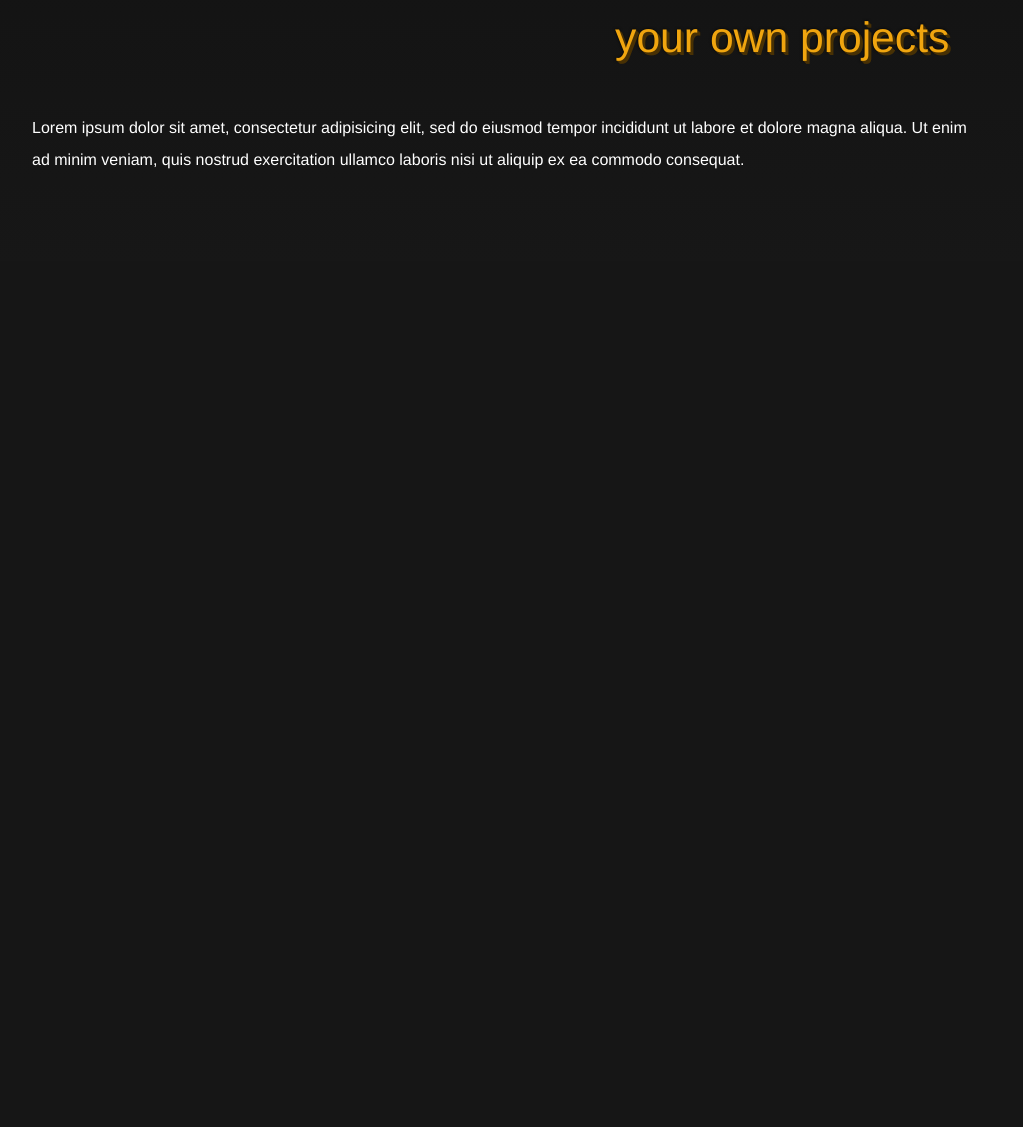
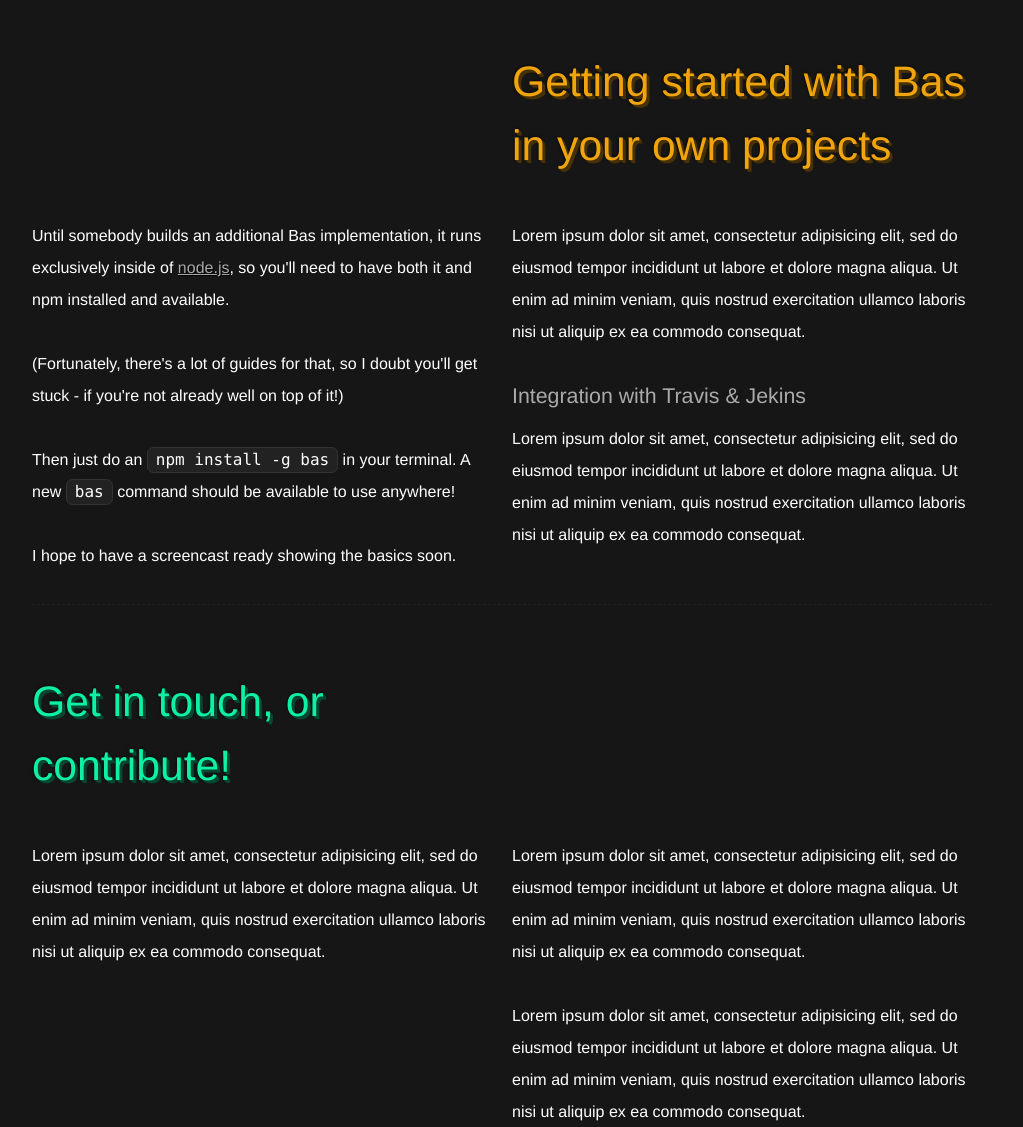
Before and after one commit to cgiffard/Behaviour-Assertion-Sheets, a plain HTML site: page index.html in a window 1280 px wide. Shown: the part 1673-2800 px from the top of the page, without its empty margins (128-1151 px from the left). Before the commit the page ends 1934 px from the top, so only its background shows below. Drawn offline with Linux system fonts and the light colour scheme.

Commit message:
Layout being fleshed out slowly

```diff
--- a/css/screen.css
+++ b/css/screen.css
@@ -22,13 +22,18 @@ body {
 	background-image: -o-linear-gradient(top, hsl(0, 0%, 0%), hsl(0, 0%, 9%));
 	background-image: -ms-linear-gradient(top, hsl(0, 0%, 0%), hsl(0, 0%, 9%));
 	background-image: linear-gradient(top, hsl(0, 0%, 0%), hsl(0, 0%, 9%));
+
+	background-size: 100% 400px;
+	background-repeat: no-repeat;
 }
 
 header {
 	height: 460px;
 	max-width: 1200px;
+	width: 100%;
 	margin-left: auto;
 	margin-right: auto;
+	overflow: hidden;
 }
 
 a.logo {
@@ -74,6 +79,8 @@ h2 {
 	font-size: 2em;
 	color: #AAA;
 	font-weight: lighter;
+	line-height: 1.5em;
+	margin-bottom: 0.5em;
 }
 
 p {
@@ -82,15 +89,26 @@ p {
 	line-height: 2em;
 }
 
+code {
+	display: inline-block;
+	font-family: Menlo, Consolas, Monaco, "Lucida Console", monospace;
+	font-size: 1em;
+	padding-left: 0.5em;
+	padding-right: 0.5em;
+	background-color: #222;
+	border: solid #333 1px;
+	border-radius: 0.4em;
+	line-height: 1.5em;
+}
+
 section {
-	margin-bottom: 8em;
+	margin-bottom: 4em;
 }
 
 article section h1 {
-	min-height: 4em;
 	padding-top: 0.5em;
 	padding-bottom: 0.5em;
-	width: 60%;
+	width: 50%;
 	text-shadow:hsla(333, 88%, 15%, 1) 1px 1px 0px,
 				hsla(333, 88%, 15%, 1) 2px 2px 0px,
 				hsla(333, 88%, 15%, 1) 3px 3px 0px,
@@ -104,11 +122,17 @@ article section.alternate h1 {
 				hsla(40, 88%, 15%, 1) 3px 3px 0px,
 				black 0px 0px 3px;
 	color: hsla(40, 88%, 50%, 1);
-	text-align: right;
 
 	width: 100%;
-	padding-left: 40%;
-	padding-right: 1em;
+	padding-left: 50%;
+}
+
+article section.finally h1 {
+	text-shadow:hsla(160, 88%, 15%, 1) 1px 1px 0px,
+				hsla(160, 88%, 15%, 1) 2px 2px 0px,
+				hsla(160, 88%, 15%, 1) 3px 3px 0px,
+				black 0px 0px 3px;
+	color: hsla(160, 88%, 50%, 1);
 }
 
 section > p {
@@ -118,13 +142,12 @@ section > p {
 article section .col {
 	width: 50%;
 	float: left;
+	padding-right: 1em;
 }
 
 section.intermediate {
 	width: 100%;
 	padding: 2em;
-	margin-left: -2em;
-	margin-right: -2em;
 	border: solid rgba(255,255,255,0.09) 1px;
 	border-radius: 10px;
 	box-shadow: black 0px 2px 2px;
@@ -152,18 +175,18 @@ section > *:last-child:after {
 	position: absolute;
 }
 
-.col h3 {
+.fourcol .col h3 {
 	font-size: 1.5em;
 	min-height: 3em;
 	color: #a17500;
 }
 
-.col p:nth-child(odd) {
+.fourcol .col p:nth-child(odd) {
 	min-height: 8em;
 	font-size: 1.3em;
 }
 
-.col p:last-child {
+.fourcol .col p:last-child {
 	font-size: 1.3em;
 }
 
@@ -187,6 +210,7 @@ pre {
 	line-height: 1.7em;
 	padding-left: 1em;
 	margin-bottom: 4em;
+	overflow: hidden;
 }
 
 pre atrule {
@@ -219,3 +243,9 @@ pre barewordvalue, pre comparison {
 pre regex {
 	color: #b91620;
 }
+
+hr {
+	clear: both;
+	border: none;
+	border-top: dashed #222 1px;
+}
--- a/index.html
+++ b/index.html
@@ -36,13 +36,16 @@
 		</header>
 		<article main>
 			<section class="intro normal">
-				<h1>Bas. Client side integration testing made less painful.</h1>
+				<h1>Bas. Client side integration testing made much less painful.</h1>
 				<div class="col">
 					<p pain-level="0">
 						Behaviour Assertion Sheets are a new way to assert to a test
 						library how the front-end aspects of your website are intended
 						to fit together. The syntax is familiar to anybody who has
 						ever used CSS - simple, declarative, no cruft.
+					</p>
+					<p>
+						<strong>It's much less painful. It might even be fun.</strong>
 					</p>
 					<p>
 						Bas (pronounced &lsquo;bass&rsquo;) is written in JavaScript,
@@ -62,10 +65,11 @@
 
     <selector>section p.intro:nth-child(1)</selector> {
         <assertion><test>text</test>: <bareword>contains</bareword>(<barewordvalue>"simple"</barewordvalue>), <regex>/declarative/i</regex></assertion>;
-        <assertion><test>attribute(pain-level)</test>: <bareword>lt</bareword>(<barewordvalue>99999</barewordvalue>)</assertion>;
+        <assertion title="This assertion is definitely *never* going to fail."><test>attribute(pain-level)</test>: <bareword>lt</bareword>(<barewordvalue>99999</barewordvalue>)</assertion>;
     }
 }
 </pre>
+				<hr />
 			</section>
 			<section class="intermediate fourcol">
 				<h2>What can I use Bas for?</h2>
@@ -108,12 +112,69 @@
 			</section>
 			<section class="alternate">
 				<h1>Getting started with Bas in your own projects</h1>
+				<div class="col">
+					<p>
+						Until somebody builds an additional Bas implementation, it
+						runs exclusively inside of <a href="http://nodejs.org/">node.js</a>,
+						so you'll need to have both it and npm installed and available.
+					</p>
+					<p>
+						(Fortunately, there's a lot of guides for that, so I doubt
+						you'll get stuck - if you're not already well on top of it!)
+					</p>
+					<p>
+						Then just do an <code>npm install -g bas</code> in your terminal.
+						A new <code>bas</code> command should be available to use anywhere!
+					</p>
+					<p>
+						I hope to have a screencast ready showing the basics soon.
+					</p>
+				</div>
+				<div class="col">
 					<p>
 						Lorem ipsum dolor sit amet, consectetur adipisicing elit,
 						sed do eiusmod tempor incididunt ut labore et dolore magna
 						aliqua. Ut enim ad minim veniam, quis nostrud exercitation
 						ullamco laboris nisi ut aliquip ex ea commodo consequat.
 					</p>
+					<h2>Integration with Travis & Jekins</h2>
+					<p>
+						Lorem ipsum dolor sit amet, consectetur adipisicing elit,
+						sed do eiusmod tempor incididunt ut labore et dolore magna
+						aliqua. Ut enim ad minim veniam, quis nostrud exercitation
+						ullamco laboris nisi ut aliquip ex ea commodo consequat.
+					</p>
+				</div>
+				<hr />
+			</section>
+			<section class="finally">
+				<h1>Get in touch, or contribute!</h1>
+				<div class="col">
+					<p>
+						Lorem ipsum dolor sit amet, consectetur adipisicing elit,
+						sed do eiusmod tempor incididunt ut labore et dolore magna
+						aliqua. Ut enim ad minim veniam, quis nostrud exercitation
+						ullamco laboris nisi ut aliquip ex ea commodo consequat.
+					</p>
+				</div>
+				<div class="col">
+					<p>
+						Lorem ipsum dolor sit amet, consectetur adipisicing elit,
+						sed do eiusmod tempor incididunt ut labore et dolore magna
+						aliqua. Ut enim ad minim veniam, quis nostrud exercitation
+						ullamco laboris nisi ut aliquip ex ea commodo consequat.
+					</p>
+					<p>
+						Lorem ipsum dolor sit amet, consectetur adipisicing elit,
+						sed do eiusmod tempor incididunt ut labore et dolore magna
+						aliqua. Ut enim ad minim veniam, quis nostrud exercitation
+						ullamco laboris nisi ut aliquip ex ea commodo consequat.
+					</p>
+				</div>
+				<hr />
+				<footer>
+					Copyright (c) 2013 Christopher Giffard. Released under the BSD Licence.
+				</footer>
 			</section>
 		</article>
 		<script type="text/javascript" href="js/modernizr.js"></script>
```
Lines whose indentation alone changed are shown as unchanged.
